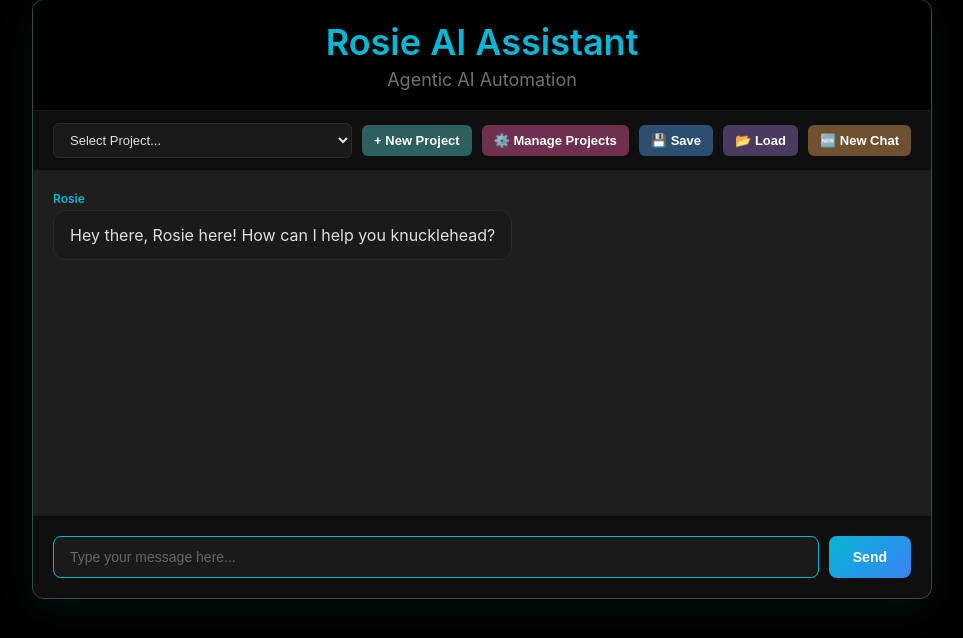
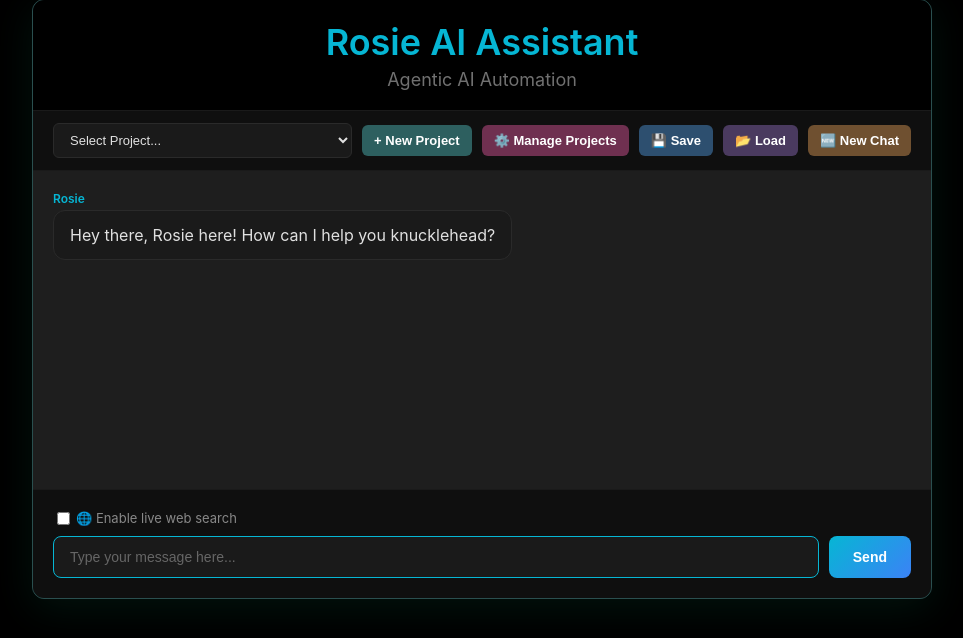
Before and after one commit to CurlyBracesAI/Website-G-rosie.curlybraces.ai, a Flask app: page / in a window 1280 px wide. Shown: the part 70-708 px from the top of the page, without its empty margins (158-1121 px from the left). Run offline with Flask 3, Linux system fonts and the light colour scheme; the visitor is signed in with stand-in values (Sample User, id 1); data that the repository does not hold is empty; some libraries are stand-ins or nearby versions.

Commit message:
Allow Rosie to access and use live web search results
Integrates Serper.dev API into the Flask application to enable live web search capabilities, controlled by a new `enable_search` flag in the API request and a checkbox in the UI.

Replit-Commit-Author: Agent
Replit-Commit-Session-Id: 25868bfb-a901-417d-aa2a-4cb36b4de85d
Replit-Commit-Checkpoint-Type: intermediate_checkpoint
Replit-Commit-Event-Id: 96994d5f-0fd8-4a7d-b503-12958f319225
Replit-Commit-Screenshot-Url: https://storage.googleapis.com/screenshot-production-us-central1/479039b7-272a-488b-9f95-a86343b93095/25868bfb-a901-417d-aa2a-4cb36b4de85d/BiniJOD

```diff
--- a/app.py
+++ b/app.py
@@ -1,6 +1,7 @@
 from flask import Flask, request, jsonify, render_template, session, redirect, url_for
 from flask_cors import CORS
 import os
+import requests
 from dotenv import load_dotenv
 from llm_router import call_llm
 from db_helper import (
@@ -39,6 +40,46 @@ def get_current_user():
     if 'user_id' in session:
         return get_user_by_id(session['user_id'])
     return None
+
+def fetch_web_data(query):
+    """
+    Fetch current web data using Serper.dev API.
+    Returns a formatted string of search results or None if disabled/failed.
+    """
+    serper_api_key = os.getenv("SERPER_API_KEY")
+
+    if not serper_api_key:
+        return None
+
+    try:
+        response = requests.post(
+            'https://google.serper.dev/search',
+            json={'q': query, 'num': 5},
+            headers={
+                'X-API-KEY': serper_api_key,
+                'Content-Type': 'application/json'
+            },
+            timeout=10
+        )
+        response.raise_for_status()
+        data = response.json()
+
+        # Extract organic results
+        results = []
+        for item in data.get('organic', [])[:5]:
+            title = item.get('title', '')
+            snippet = item.get('snippet', '')
+            if title and snippet:
+                results.append(f"**{title}**\n{snippet}")
+
+        if results:
+            return "**Current web information:**\n\n" + "\n\n".join(results)
+
+        return None
+
+    except Exception as e:
+        print(f"Web search error: {e}")
+        return None
 
 ROSIE_SYSTEM_PROMPT = """You are Rosie, an AI assistant built for real-world business automation.
 
@@ -166,6 +207,7 @@ def rosie_test():
         model = data.get('model', None)
         temperature = data.get('temperature', 0.7)
         max_tokens = data.get('max_tokens', 500)
+        enable_search = data.get('enable_search', False)
 
         if not isinstance(history, list):
             return jsonify({
@@ -182,8 +224,18 @@ def rosie_test():
                     'error': 'History role must be "user", "assistant", or "system"'
                 }), 400
 
+        # Fetch web data if enabled
+        web_context = None
+        if enable_search:
+            web_context = fetch_web_data(user_message)
+
+        # Modify user message if we have web context
+        final_message = user_message
+        if web_context:
+            final_message = f"{web_context}\n\n**User question:** {user_message}\n\nPlease use the current web information above to provide an accurate, up-to-date answer."
+
         result = call_llm(
-            user_message=user_message,
+            user_message=final_message,
             system_prompt=ROSIE_SYSTEM_PROMPT,
             history=history,
             provider=provider,
--- a/templates/index.html
+++ b/templates/index.html
@@ -421,6 +421,12 @@
         </div>
 
         <div class="chat-input-container">
+            <div style="display: flex; align-items: center; gap: 8px; margin-bottom: 10px; padding: 0 4px;">
+                <label style="display: flex; align-items: center; gap: 6px; color: #888; font-size: 13px; cursor: pointer;">
+                    <input type="checkbox" id="enableSearch" style="cursor: pointer;">
+                    <span>🌐 Enable live web search</span>
+                </label>
+            </div>
             <div class="input-group">
                 <input
                     type="text"
@@ -580,6 +586,8 @@
             const message = messageInput.value.trim();
             if (!message) return;
 
+            const enableSearch = document.getElementById('enableSearch').checked;
+
             addMessage('user', message);
             messageInput.value = '';
             sendButton.disabled = true;
@@ -593,7 +601,8 @@
                     },
                     body: JSON.stringify({
                         message: message,
-                        history: conversationHistory
+                        history: conversationHistory,
+                        enable_search: enableSearch
                     })
                 });
 
```
